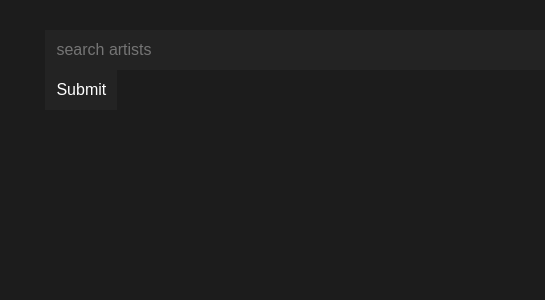
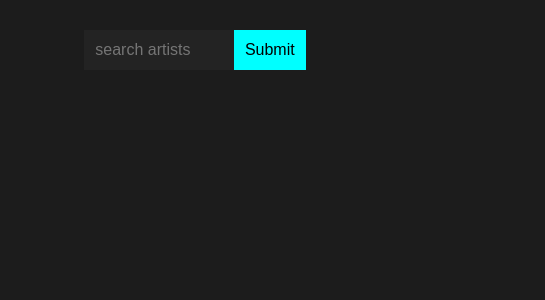
Before and after one commit to maheshkumawat24/deezer, an Angular app: page / in a window 390 px wide. Shown: the top 300 px of the page, 545 px wide, since content can reach past the window. Built offline with nearby package versions, Linux system fonts and the light colour scheme.

Commit message:
made search input text-box center and responsive

```diff
--- a/src/app/home/home.component.css
+++ b/src/app/home/home.component.css
@@ -1,3 +1,6 @@
+.search-container {
+    text-align: center
+}
 .search-result-txt {
     color: white;
     margin-top: 1rem;
--- a/src/app/home/home.component.html
+++ b/src/app/home/home.component.html
@@ -1,5 +1,7 @@
 <!-- Search Component -->
-<tidal-search (onArtistClick)="getArtistAlbumDetail($event)"></tidal-search>
+<div class="search-container">
+    <tidal-search (onArtistClick)="getArtistAlbumDetail($event)"></tidal-search>
+</div>
 <!-- Album Component-->
 <div *ngIf="artistName">
   <div class="search-result-txt">
--- a/src/app/search/search.component.css
+++ b/src/app/search/search.component.css
@@ -1,6 +1,7 @@
 .autocomplete {
   position: relative;
   display: inline-block;
+  width: 50%;
 }
 input {
   border: 1px solid transparent;
@@ -14,7 +15,8 @@ input[type=text] {
   color: #8A8A8A;
 }
 input[type=submit] {
-  color: #fff;
+  color: #000;
+  background: aqua;
 }
 .autocomplete-items {
   position: absolute;
--- a/src/app/search/search.component.html
+++ b/src/app/search/search.component.html
@@ -1,4 +1,4 @@
-<div class="autocomplete" style="width:500px;">
+<div class="autocomplete">
   <input [formControl]="searchField" type="text" name="artists" placeholder="search artists">
   <!-- show div if artist is not clicked-->
   <div *ngIf="!isArtistSelected"  class="autocomplete-items">
```
